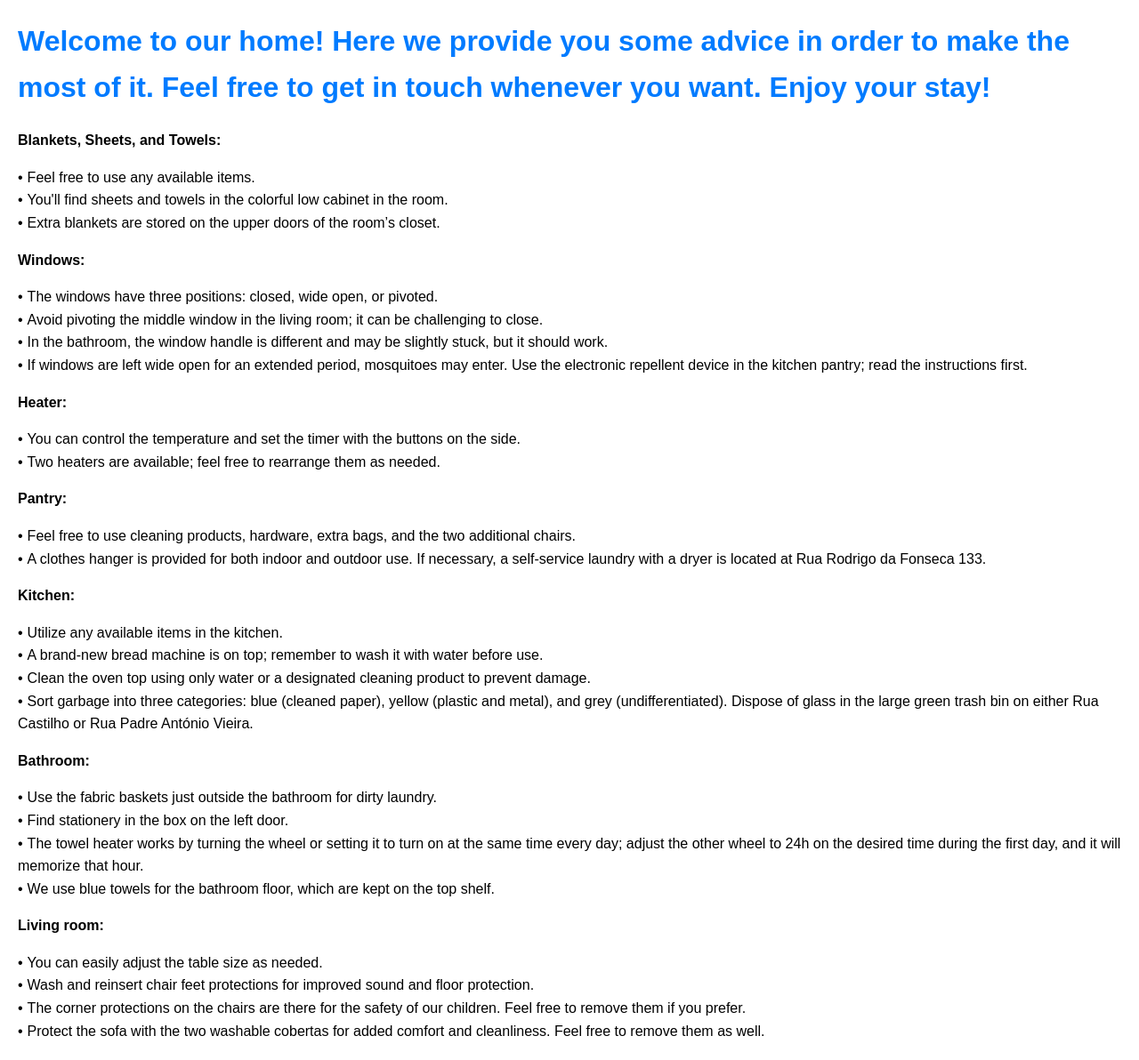
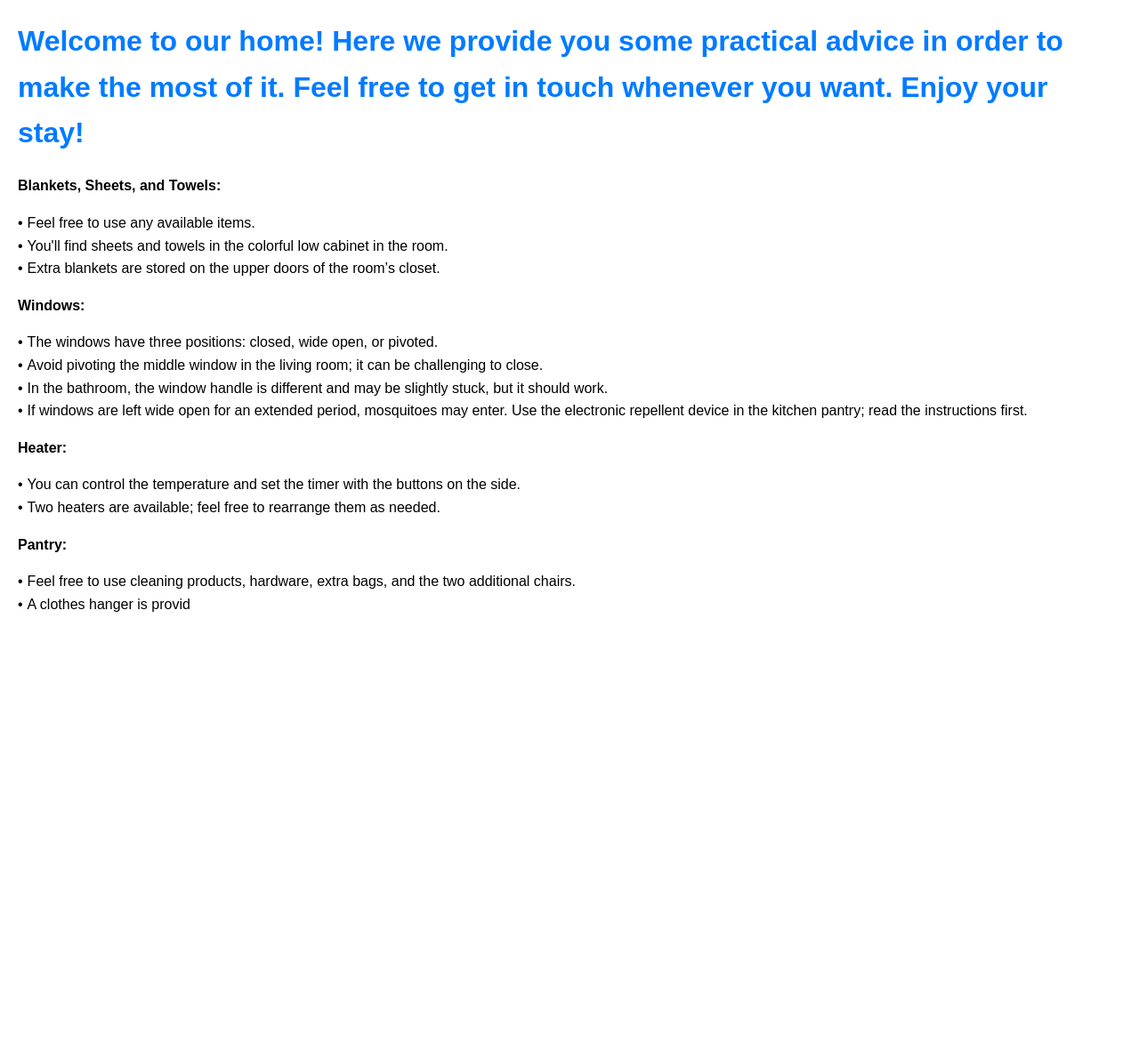
Before and after one commit to joaocancela/joaocancela.github.io, a Jekyll site: the page misc/castilho.html, which Jekyll copies as it is, in a window 1280 px wide. Shown: the whole page at 89% size. Built offline with Jekyll 4.4.1, drawn with Linux system fonts in a browser that asks for light colours; after the commit the page ends 900 px from its top, so only the background shows below that.

Commit message:
Update castilho.html

```diff
--- a/misc/castilho.html
+++ b/misc/castilho.html
@@ -28,13 +28,26 @@
             content: "•";
             margin-right: 5px;
         }
+
+        /* Responsive Styles */
+        @media only screen and (max-width: 600px) {
+            h1 {
+                font-size: 24px;
+            }
+            h2 {
+                font-size: 20px;
+            }
+            p {
+                font-size: 16px;
+            }
+        }
     </style>
 </head>
 <body>
 
-    <h1>Welcome to our home! Here we provide you some advice in order to make the most of it. Feel free to get in touch whenever you want. Enjoy your stay!</h1>
+    <h1>Welcome to our home! Here we provide you some practical advice in order to make the most of it. Feel free to get in touch whenever you want. Enjoy your stay!</h1>
 
-      <p><strong>Blankets, Sheets, and Towels:</strong></p>
+    <p><strong>Blankets, Sheets, and Towels:</strong></p>
     <ul>
         <li>Feel free to use any available items.</li>
         <li>You'll find sheets and towels in the colorful low cabinet in the room.</li>
@@ -58,32 +71,4 @@
     <p><strong>Pantry:</strong></p>
     <ul>
         <li>Feel free to use cleaning products, hardware, extra bags, and the two additional chairs.</li>
-        <li>A clothes hanger is provided for both indoor and outdoor use. If necessary, a self-service laundry with a dryer is located at Rua Rodrigo da Fonseca 133.</li>
-    </ul>
-
-    <p><strong>Kitchen:</strong></p>
-    <ul>
-        <li>Utilize any available items in the kitchen.</li>
-        <li>A brand-new bread machine is on top; remember to wash it with water before use.</li>
-        <li>Clean the oven top using only water or a designated cleaning product to prevent damage.</li>
-        <li>Sort garbage into three categories: blue (cleaned paper), yellow (plastic and metal), and grey (undifferentiated). Dispose of glass in the large green trash bin on either Rua Castilho or Rua Padre António Vieira.</li>
-    </ul>
-
-    <p><strong>Bathroom:</strong></p>
-    <ul>
-        <li>Use the fabric baskets just outside the bathroom for dirty laundry.</li>
-        <li>Find stationery in the box on the left door.</li>
-        <li>The towel heater works by turning the wheel or setting it to turn on at the same time every day; adjust the other wheel to 24h on the desired time during the first day, and it will memorize that hour.</li>
-        <li>We use blue towels for the bathroom floor, which are kept on the top shelf.</li>
-    </ul>
-
-    <p><strong>Living room:</strong></p>
-    <ul>
-        <li>You can easily adjust the table size as needed.</li>
-        <li>Wash and reinsert chair feet protections for improved sound and floor protection.</li>
-        <li>The corner protections on the chairs are there for the safety of our children. Feel free to remove them if you prefer.</li>
-        <li>Protect the sofa with the two washable cobertas for added comfort and cleanliness. Feel free to remove them as well.</li>
-    </ul>
-
-</body>
-</html>
+        <li>A clothes hanger is provid
```
